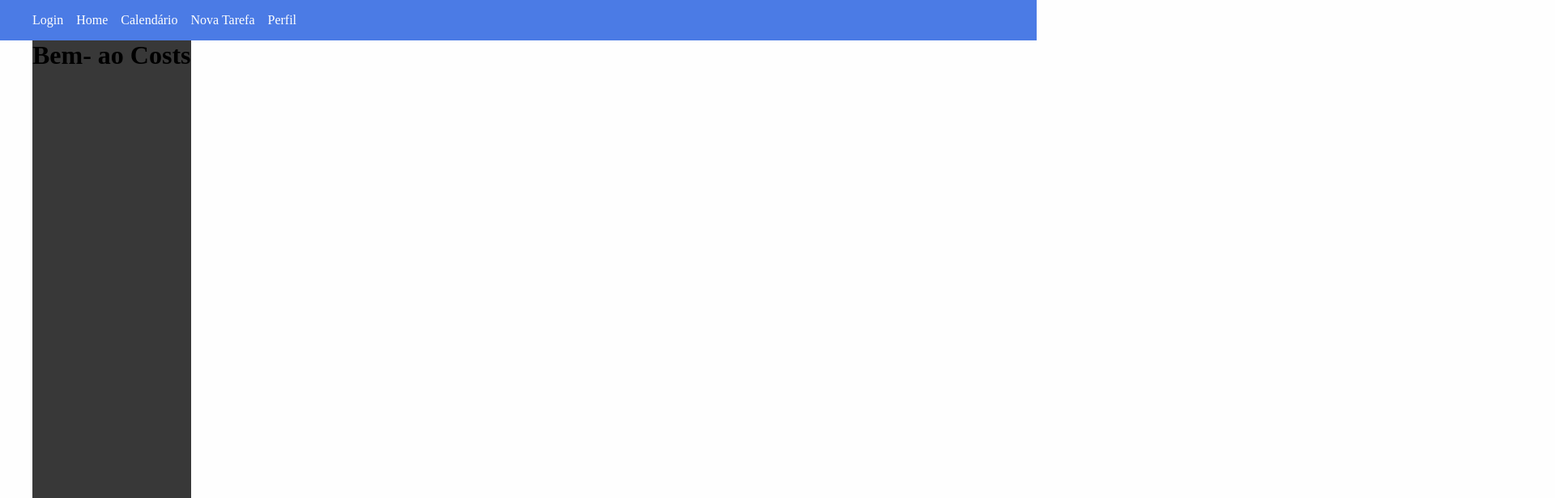
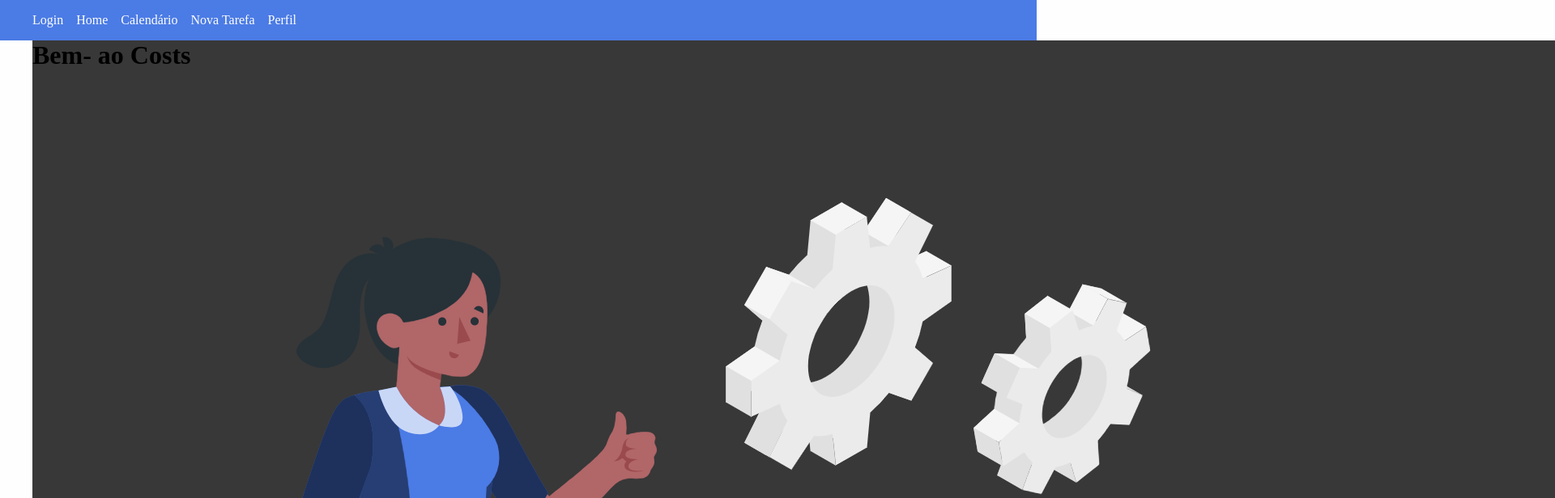
Before and after one commit to Doge-Sma/Task_Management-, a React (Create React App) app: page /login in a window 1280 px wide. Shown: the top 616 px of the page at 81% size, 1920 px wide, since content can reach past the window. Built offline with nearby package versions, Linux system fonts and the light colour scheme.

Commit message:
imagem da logo inserida com sucesso

```diff
--- a/src/components/pages/Login.js
+++ b/src/components/pages/Login.js
@@ -1,10 +1,12 @@
 import styles from "./Login.module.css"
+import logo from "../../imagens/logo.png"
 
 function Login(){
     return(
 
         <div className={styles.login}>
             <h1> Bem- ao <span>Costs</span></h1>
+            <img src={logo} alt="Logo da Tela de Login" />
         </div>
 
 
```
Also changed, not shown: src/imagens/logo.png (added).
